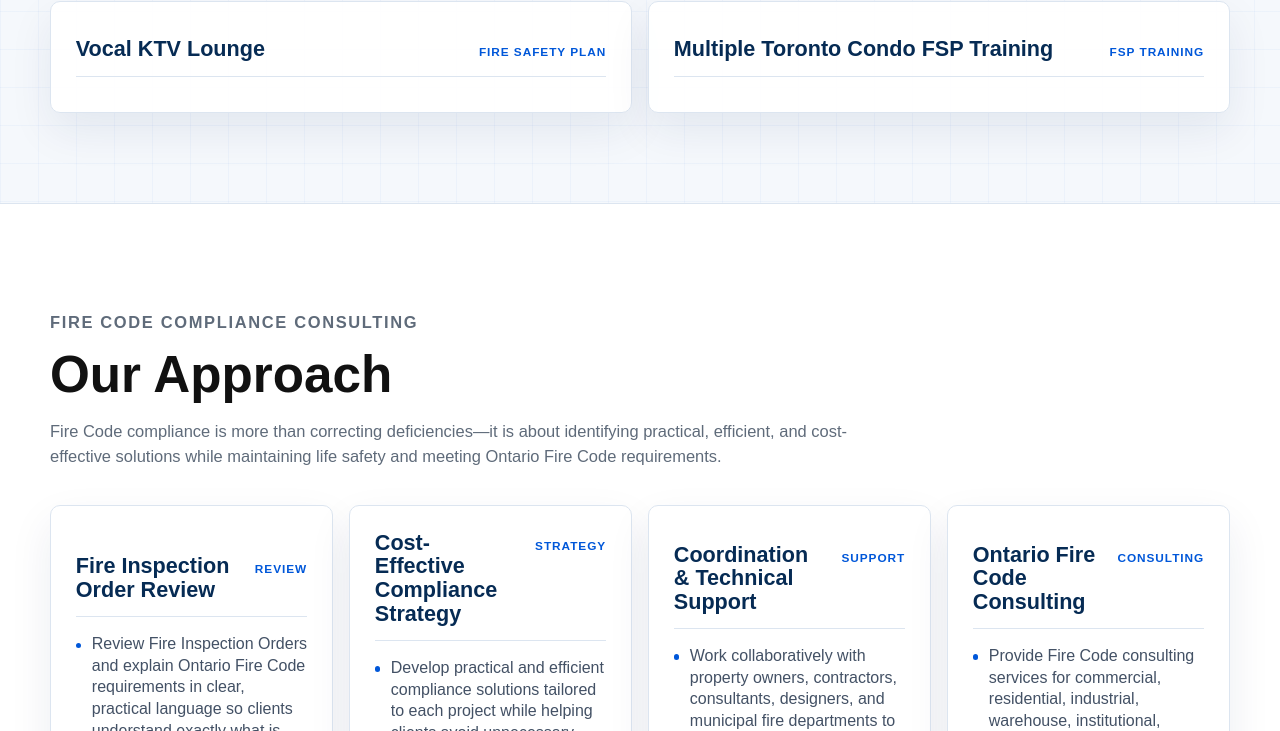
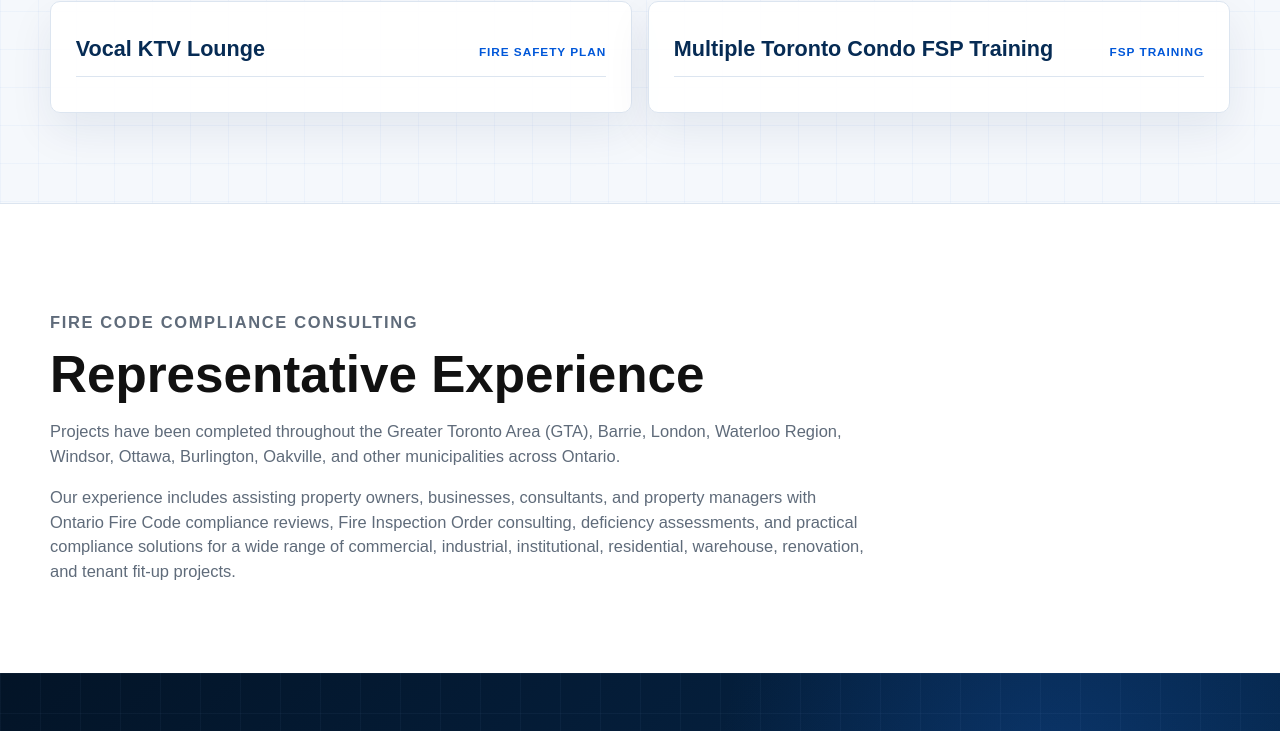
Before and after one commit to stellarfpc/stellarfpc-website, a website: page projects.html in a window 1280 px wide. Shown: the part 1981-2712 px from the top of the page. Drawn offline with Linux system fonts and the light colour scheme.

Commit message:
Simplify Fire Code Compliance Consulting experience section

```diff
--- a/projects.html
+++ b/projects.html
@@ -153,60 +153,10 @@ gtag('config', 'G-6QYTV65LMD');
         <div class="page-shell">
           <div class="section-heading reveal-on-scroll">
             <p class="eyebrow">Fire Code Compliance Consulting</p>
-            <h2 id="code-project-list-title">Our Approach</h2>
-            <p>Fire Code compliance is more than correcting deficiencies&mdash;it is about identifying practical, efficient, and cost-effective solutions while maintaining life safety and meeting Ontario Fire Code requirements.</p>
+            <h2 id="code-project-list-title">Representative Experience</h2>
+            <p>Projects have been completed throughout the Greater Toronto Area (GTA), Barrie, London, Waterloo Region, Windsor, Ottawa, Burlington, Oakville, and other municipalities across Ontario.</p>
+            <p>Our experience includes assisting property owners, businesses, consultants, and property managers with Ontario Fire Code compliance reviews, Fire Inspection Order consulting, deficiency assessments, and practical compliance solutions for a wide range of commercial, industrial, institutional, residential, warehouse, renovation, and tenant fit-up projects.</p>
           </div>
-          <div class="project-group-grid project-reference-grid">
-            <article class="project-group-card project-reference-card reveal-on-scroll">
-              <div class="project-group-heading">
-                <h3>Fire Inspection Order Review</h3>
-                <span>Review</span>
-              </div>
-              <ul>
-                <li>Review Fire Inspection Orders and explain Ontario Fire Code requirements in clear, practical language so clients understand exactly what is required.</li>
-              </ul>
-            </article>
-            <article class="project-group-card project-reference-card reveal-on-scroll">
-              <div class="project-group-heading">
-                <h3>Cost-Effective Compliance Strategy</h3>
-                <span>Strategy</span>
-              </div>
-              <ul>
-                <li>Develop practical and efficient compliance solutions tailored to each project while helping clients avoid unnecessary work and unnecessary costs whenever possible.</li>
-              </ul>
-            </article>
-            <article class="project-group-card project-reference-card reveal-on-scroll">
-              <div class="project-group-heading">
-                <h3>Coordination &amp; Technical Support</h3>
-                <span>Support</span>
-              </div>
-              <ul>
-                <li>Work collaboratively with property owners, contractors, consultants, designers, and municipal fire departments to facilitate an efficient compliance process.</li>
-              </ul>
-            </article>
-            <article class="project-group-card project-reference-card reveal-on-scroll">
-              <div class="project-group-heading">
-                <h3>Ontario Fire Code Consulting</h3>
-                <span>Consulting</span>
-              </div>
-              <ul>
-                <li>Provide Fire Code consulting services for commercial, residential, industrial, warehouse, institutional, renovation, and Tenant Fit-Up projects throughout Ontario.</li>
-              </ul>
-            </article>
-            <article class="project-group-card project-reference-card reveal-on-scroll">
-              <div class="project-group-heading">
-                <h3>Compliance Support</h3>
-                <span>Support</span>
-              </div>
-              <ul>
-                <li>Support clients throughout the compliance process, from deficiency review and technical recommendations to follow-up inspections until compliance is achieved.</li>
-              </ul>
-            </article>
-          </div>
-          <article class="project-empty-note reveal-on-scroll">
-            <p>Our objective is simple.</p>
-            <p>Help clients achieve Ontario Fire Code compliance through professional consulting, practical engineering judgment, and cost-effective solutions&mdash;while minimizing unnecessary construction, delays, and project costs whenever possible.</p>
-          </article>
         </div>
       </section>
     </main>
```
